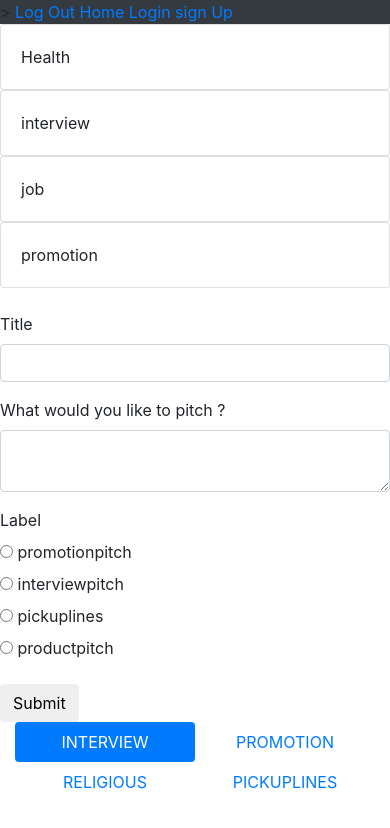
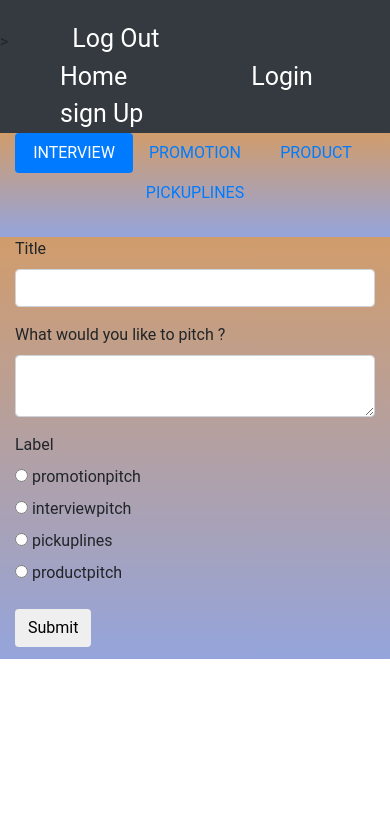
Before and after one commit to Aprilwairimu/Pitch-App, a Flask app: page / in a window 390 px wide. Shown: the top 828 px of the page. Run offline with Flask 2, Linux system fonts and the light colour scheme; tables that the repository leaves empty hold one stand-in row (values such as "Sample post"); some libraries are stand-ins or nearby versions.

Commit message:
added a background colour

```diff
--- a/app/main/views.py
+++ b/app/main/views.py
@@ -30,16 +30,15 @@
     '''
     pitch = Pitch.query.filter_by().first()
     title = 'Home'
-    memes = Pitch.query.filter_by(category="memes")
-    thought = Pitch.query.filter_by(category = "thought")
-    religious = Pitch.query.filter_by(category = "religious")
-    motivational = Pitch.query.filter_by(category = "motivational")
+    promotionpitch = Pitch.query.filter_by(category="promotionpitch")
+    interviewpitch = Pitch.query.filter_by(category = "interviewpitch")
+    pickuplines = Pitch.query.filter_by(category = "pickuplines")
+    productpitch = Pitch.query.filter_by(category = "productpitch")
 
     upvotes = Upvote.get_all_upvotes(pitch_id=Pitch.id)
 
 
-    return render_template('home.html', title = title, pitch = pitch, memes
-    =memes, thought= thought, religious = religious, motivational = motivational, upvotes=upvotes,form=form)
+    return render_template('home.html', title = title, pitch = pitch, promotionpitch = promotionpitch,interviewpitch = interviewpitch,pickuplines = pickuplines,productpitch = productpitch,upvotes = upvotes,form = form)
 
 
 
--- a/app/models.py
+++ b/app/models.py
@@ -1,39 +1,65 @@
+# from email.policy import default
+from enum import unique
+from unicodedata import category
 from . import db
+from flask_login import UserMixin,current_user
 from sqlalchemy.sql import func
 from werkzeug.security import generate_password_hash,check_password_hash
-from flask_login import UserMixin,current_user
 from . import login_manager
 from datetime import datetime
+
+
 
 @login_manager.user_loader
 def load_user(user_id):
     return User.query.get(int(user_id))
 
+
+
+class User(UserMixin,db.Model):
+
+    __tablename__ = 'users'
+    id = db.Column(db.Integer, primary_key = True)
+    username = db.Column(db.String(255))
+    email = db.Column(db.String(255),unique = True,index = True)
+    pass_secure = db.Column(db.String(255))
+    pitch = db.relationship('Pitch', backref='user', lazy='dynamic')
+    comment = db.relationship('Comment', backref = 'user', lazy = 'dynamic')
+    upvotes = db.relationship('Upvote', backref = 'user', lazy = 'dynamic')
+    downvotes = db.relationship('Downvote', backref = 'user', lazy = 'dynamic')
+
+
+    @property
+    def password(self):
+        raise AttributeError('You cannot read the password attribute')
+
+    @password.setter
+    def password(self, password):
+        self.pass_secure = generate_password_hash(password)
+
+    def verify_password(self,password):
+        return check_password_hash(self.pass_secure,password)
+
+    def __repr__(self):
+        return f'{self.username}'
+
+
+
 class Pitch(db.Model):
+    '''
+    '''
     __tablename__ = 'pitches'
-    id = db.Column(db.Integer,primary_key =True)
-    data = db.Column(db.String (1000))
-    category = db.Column(db.String (1000))
-    date = db.Column(db.DateTime(timezone = True),default=func.now)
-    users_id = db.Column(db.Integer,db.ForeignKey('users.id'))
+
+    id = db.Column(db.Integer, primary_key = True)
+    owner_id = db.Column(db.Integer, db.ForeignKey('users.id'), nullable = False)
+    description = db.Column(db.String(), index = True)
+    title = db.Column(db.String())
+    # downvotes = db.Column(db.Integer, default=int(0))
+    # upvotes = db.Column(db.Integer, default=int(0))
+    category = db.Column(db.String(255), nullable=False)
     comments = db.relationship('Comment',backref='pitch',lazy='dynamic')
     upvotes = db.relationship('Upvote', backref = 'pitch', lazy = 'dynamic')
     downvotes = db.relationship('Downvote', backref = 'pitch', lazy = 'dynamic')
-
-
-
-
-class User(UserMixin,db.Model):
-    __tablename__ = 'users'
-    id = db.Column(db.Integer,primary_key =True)
-    email = db.Column(db.String (225),unique =True)
-    password = db.Column(db.String (225))
-    username = db.Column(db.String (225))
-    pitches = db.relationship('Pitch')
-    pass_secure = db.Column(db.String(255))
-    comment = db.relationship('Comment', backref = 'user', lazy = 'dynamic')
-    upvotes = db.relationship('Upvote', backref = 'user', lazy = 'dynamic')
-    downvotes = db.relationship('Downvote', backref = 'user', lazy = 'dynamic')
 
 
     @classmethod
@@ -122,3 +148,51 @@
 
     def __repr__(self):
         return f'{self.user_id}:{self.pitch_id}'
+
+
+
+
+# class Note(db.Model):
+#     __tablename__ = 'note'
+
+#     id = db.Column(db.Integer,primary_key = True)
+#     category = db.Column(db.String(1000))
+#     data = db.Column(db.String(10000))
+#     date = db.Column(db.DateTime(timezone=True), default=func.now())
+#     user_id = db.Column(db.Integer,db.ForeignKey('user.id'))
+
+
+#     def __repr__(self):
+#         return f'Note {self.data}'
+
+# class User(db.Model,UserMixin):
+#     __tablename__ = 'user'
+
+#     id = db.Column(db.Integer,primary_key = True)
+#     email = db.Column(db.String(255), unique=True)
+#     pass_secure = db.Column(db.String(255))
+#     username = db.Column(db.String(255))
+#     notes = db.relationship('Note',backref = 'user',lazy="dynamic")
+
+
+
+
+
+#     @login_manager.user_loader
+#     def load_user(user_id):
+#         return User.query.get(int(user_id))
+
+#     @property
+#     def password(self):
+#         raise AttributeError('You cannot read the password attribute')
+
+#     @password.setter
+#     def password(self, password):
+#         self.pass_secure = generate_password_hash(password)
+
+#     def verify_password(self,password):
+#         return check_password_hash(self.pass_secure,password)
+
+
+#     def __repr__(self):
+#         return f'User {self.username}'
--- a/app/static/css/styles.css
+++ b/app/static/css/styles.css
@@ -6,18 +6,28 @@
 }
 /* register.html */
 .sign{
-    background-color: rgb(102, 132, 132);
-
+    background: linear-gradient(180deg, rgba(185, 105, 31, 0.66) 0%, rgba(6, 43, 172, 0.429) 100%);
+    height: 100vh;
 }
 /* .login.html */
 .login{
-    background-color: rgb(102, 132, 132);
+    background: linear-gradient(180deg, rgba(185, 105, 31, 0.66) 0%, rgba(6, 43, 172, 0.429) 100%);
+    height: 100vh;
 }
 
 /* home.html */
+.row1{
+    height: auto;
+    background: linear-gradient(180deg, rgba(185, 105, 31, 0.66) 0%, rgba(6, 43, 172, 0.429) 100%);
+
+}
+.row2{
+    height: 50vh;
+    background: linear-gradient(180deg, rgba(185, 105, 31, 0.66) 0%, rgba(6, 43, 172, 0.429) 100%);
+}
 /* .homepage{
     background-color: aquamarine;
-    background-size: cover;
+
 
 }
 .image{
--- a/app/templates/auth/login.html
+++ b/app/templates/auth/login.html
@@ -7,7 +7,7 @@
 {% block styles%}
 
 {{ super() }}
-<link rel="stylesheet" href="{{url_for('static',filename='style.css')}}">
+<link rel="stylesheet" href="{{url_for('static',filename='css/styles.css')}}">
 
 {% endblock %}
 
--- a/app/templates/auth/register.html
+++ b/app/templates/auth/register.html
@@ -2,7 +2,7 @@
 {% import 'bootstrap/wtf.html' as wtf%}
 {% block title%} sign up {%endblock%} {% block styles%}
 {{ super() }}
-<link rel="stylesheet" href="{{url_for('static',filename='style.css')}}" />
+<link rel="stylesheet" href="{{url_for('static',filename='css/styles.css')}}" />
 
 {% endblock %} {% block content %}
 <div class="sign">
--- a/app/templates/home.html
+++ b/app/templates/home.html
@@ -3,44 +3,24 @@
 {% import'bootstrap/wtf.html' as wtf%}
 {% block title%} HOME {% endblock%} {% block
 styles%} {{ super() }}
-<link rel="stylesheet" href="{{url_for('static',filename='style.css')}}" />
+<link rel="stylesheet" href="{{url_for('static',filename='css/styles.css')}}" />
 
 {% endblock %} {% block content %}
 <div class="homepage">
     <div class="row row1">
-        <div class="col-md-2 colum1">
-            <div class="card card1">
-                <div class="card-body">Health</div>
-            </div>
-            <div class="card card1">
-                <div class="card-body">interview</div>
-            </div>
-            <div class="card card1">
-                <div class="card-body">job</div>
-            </div>
 
-            <div class="card card1">
-                <div class="card-body">promotion</div>
-            </div>
-
-            <br />
-            <!-- <i class="fa-solid fa-circle-user fa-4x"></i> -->
-
-            {{wtf.quick_form(form)}}
-        </div>
-
-        <div class="col-md-10">
+        <div class="col-md-12">
             <div class="container">
 
                 <ul class="nav nav-pills nav-justified nav-fill" role="tablist">
                     <li class="nav-item">
-                        <a class="nav-link active" data-toggle="tab" href="#interview">INTERVIEW</a>
+                        <a class="nav-link active" data-toggle="tab" href="#interviewpitch">INTERVIEW</a>
                     </li>
                     <li class="nav-item">
-                        <a class="nav-link" data-toggle="tab" href="#promotion">PROMOTION</a>
+                        <a class="nav-link" data-toggle="tab" href="#promotionpitch">PROMOTION</a>
                     </li>
                     <li class="nav-item">
-                        <a class="nav-link" data-toggle="tab" href="#religious">RELIGIOUS</a>
+                        <a class="nav-link" data-toggle="tab" href="#productpitch">PRODUCT</a>
                     </li>
                     <li class="nav-item">
                         <a class="nav-link" data-toggle="tab" href="#pickuplines">PICKUPLINES</a>
@@ -48,19 +28,19 @@
                 </ul>
 
                 <div class="tab-content">
-                    <div id="memes" class="container tab-pane active">
+                    <div id="interviewpitch" class="container tab-pane active">
                         <br />
-                        {{ macro.display(interview) }}
+                        {{ macro.display(interviewpitch) }}
                     </div>
-                    <div id="thought" class="container tab-pane fade">
+                    <div id="promotionpitch" class="container tab-pane fade">
                         <br />
-                        {{ macro.display(promotion) }}
+                        {{ macro.display(promotionpitch) }}
                     </div>
-                    <div id="religious" class="container tab-pane fade">
+                    <div id="productpitch" class="container tab-pane fade">
                         <br />
-                        {{ macro.display(religious)}}
+                        {{ macro.display(productpitch)}}
                     </div>
-                    <div id="motivational" class="container tab-pane fade">
+                    <div id="pickuplines" class="container tab-pane fade">
                         <br />
                         {{ macro.display(pickuplines) }}
                     </div>
@@ -68,6 +48,13 @@
             </div>
         </div>
     </div>
+    <div class="row2">
+        <div class="col-md-12 colum2">
+
+            {{wtf.quick_form(form)}}
+        </div>
+
+    </div>
 </div>
 
 {% endblock%}
```
Also changed, not shown: app/auth/views.py (+2 -5 lines), migrations/versions/e806e2e734d6_initial_migration.py (added, +56 -0 lines).
